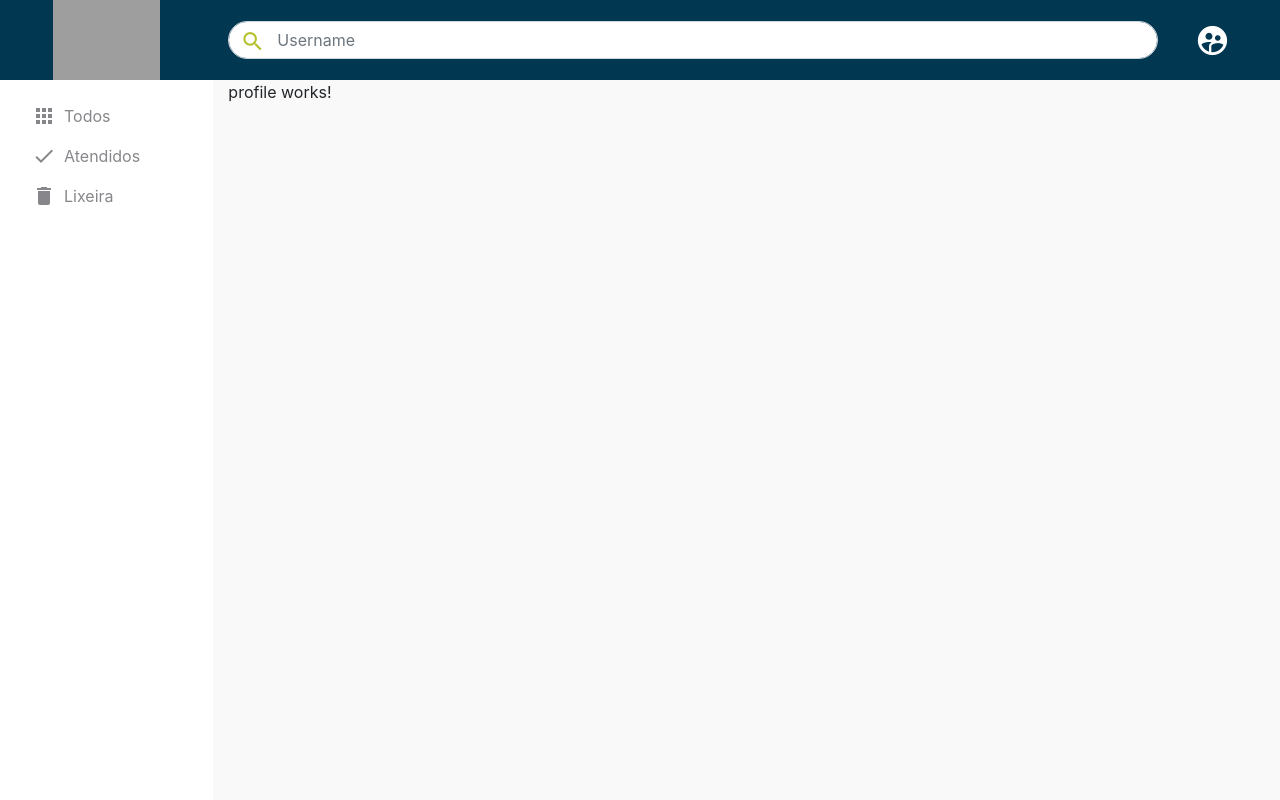
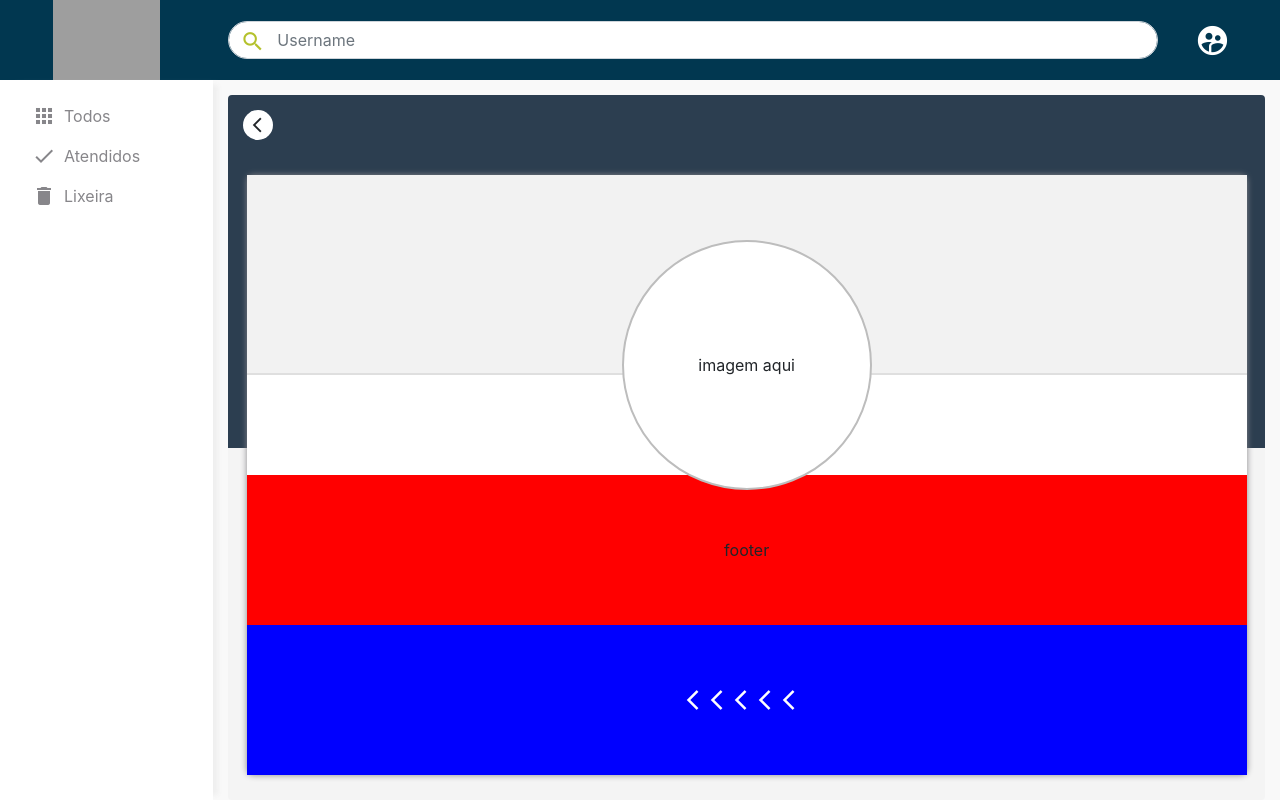
Before and after one commit to luanvieirazup/Angular-Project-Zup, an Angular app: page /profile in a window 1280 px wide. Built offline with nearby package versions, Linux system fonts and the light colour scheme; grey boxes are pictures that could not be loaded.

Commit message:
Add profile layout

```diff
--- a/package.json
+++ b/package.json
@@ -21,7 +21,6 @@
     "@angular/router": "~8.0.0",
     "@ng-bootstrap/ng-bootstrap": "^4.2.1",
     "bootstrap": "^4.3.1",
-    "material-design-icons-iconfont": "^5.0.1",
     "rxjs": "~6.4.0",
     "tslib": "^1.9.0",
     "zone.js": "~0.9.1"
--- a/src/app/app.component.scss
+++ b/src/app/app.component.scss
@@ -1,10 +1,12 @@
 .navbar {
-    // box-shadow: 10px 0 5px -5px rgba(239, 239, 239, 20);
+    box-shadow: 10px 0 5px -5px rgba(239, 239, 239, 20);
     align-items: flex-start;
+    z-index: 1;
 }
 
 .content {
     background-color: #F9F9F9;
+    padding-top: 15px;
 }
 
 .home {
--- a/src/app/modules/home/home.component.html
+++ b/src/app/modules/home/home.component.html
@@ -13,7 +13,8 @@
                 class="material-icons mr-2v"
                 [routerLink]="'/profile'"
             >
-            remove_red_eye</i>
+            remove_red_eye
+            </i>
             <i class="material-icons mr-2">delete</i>
             <i class="material-icons mr-2">apps</i>
             <i class="material-icons mr-2">check</i>
--- a/src/app/modules/home/home.component.scss
+++ b/src/app/modules/home/home.component.scss
@@ -1,5 +1,5 @@
 .users {
-    margin: 40px;
+    margin: 15px;
     border: solid 1px #E0E0E0;
     border-radius: 5px 5px 0px 0px;
 
--- a/src/app/modules/profile/profile.component.html
+++ b/src/app/modules/profile/profile.component.html
@@ -1,3 +1,31 @@
-<p>
-  profile works!
-</p>
+<div class="profile justify-content-center align-items-center">
+  <div class="profile__header row">
+    <div class="profile__header-icon">
+      <i
+      class="material-icons go-back"
+      [routerLink]="'/everyone'"
+      >arrow_back_ios</i>
+    </div>
+  </div>
+  <div class="profile__content">
+    <div class="profile__content__card">
+      <div class="profile__content__card-header"></div>
+      <div class="profile__content__card-info row no-gutters">
+        footer
+      </div>
+      <div class="profile__content__card-icons row no-gutters">
+          <i class="material-icons icons">arrow_back_ios</i>
+          <i class="material-icons icons">arrow_back_ios</i>
+          <i class="material-icons icons">arrow_back_ios</i>
+          <i class="material-icons icons">arrow_back_ios</i>
+          <i class="material-icons icons">arrow_back_ios</i>
+          <i class="far fa-user"></i>
+      </div>
+      <div class="profile__content__card__user">
+        <div class="profile__content__card__user-image">
+          imagem aqui
+        </div>
+      </div>
+    </div>
+  </div>
+</div>
--- a/src/app/modules/profile/profile.component.scss
+++ b/src/app/modules/profile/profile.component.scss
@@ -0,0 +1,102 @@
+.profile {
+    height: 100%;
+    background: linear-gradient(to bottom, #2C3E50 50%, #F4F4F4 50%);
+    border-radius: 4px;
+
+    &__image {
+        border-radius: 140px;
+        height: 240px;
+    }
+
+    &__header {
+        height: 80px;
+        width: 100%;
+        margin-left: 0px;
+
+        &-icon {
+            background-color: white;
+            border-radius: 50px;
+            height: 30px;
+            width: 30px;
+            display: flex;
+            justify-content: center;
+            padding-left: 7px;
+            margin: 15px;
+            margin-left: 15px;
+
+        }
+    }
+
+    &__content {
+        display: flex;
+        justify-content: center;
+
+        &__card {
+            background-color: white;
+            height: 600px;
+            width: 1000px;
+            border-radius: 6px;
+            box-shadow: 0 0 6px #87868A;
+            display: flex;
+            flex-direction: column;
+
+            &-header {
+                background-color: #F2F2F2;
+                height: 200px;
+                width: 100%;
+                border-bottom: 2px solid #DFDFDF;
+            }
+
+            &-info {
+                background-color: red;
+                height: 150px;
+                margin-top: 100px;
+                justify-content: center;
+                align-items: center;
+            }
+
+            &-icons {
+                background-color: blue;
+                height: 150px;
+                align-items: center;
+                justify-content: center;
+            }
+
+            &__user {
+                background-color: white;
+                height: 250px;
+                width: 250px;
+                align-self: center;
+                position: absolute;
+                margin-top: 65px;
+                border-radius: 140px;
+                border: 2px solid #BDBDBD;
+                display: flex;
+                justify-content: center;
+
+                &-image {
+                    // background-color: red;
+                    // height: 100%;
+                    // width: 100%;
+                    align-self: center;
+                    // border-radius: 150px
+                }
+            }
+
+        }
+    }
+}
+
+.go-back {
+    color: 2C3E50;
+    align-self: center;
+    cursor: pointer;
+    font-size: 18px;
+
+}
+
+.icons {
+    color: white;
+
+
+}
--- a/src/app/modules/profile/profile.component.ts
+++ b/src/app/modules/profile/profile.component.ts
@@ -10,6 +10,6 @@ export class ProfileComponent implements OnInit {
   constructor() { }
 
   ngOnInit() {
+
   }
-
 }
```
Also changed, not shown: 1 other file (tests, documents, lock files or other folders).
